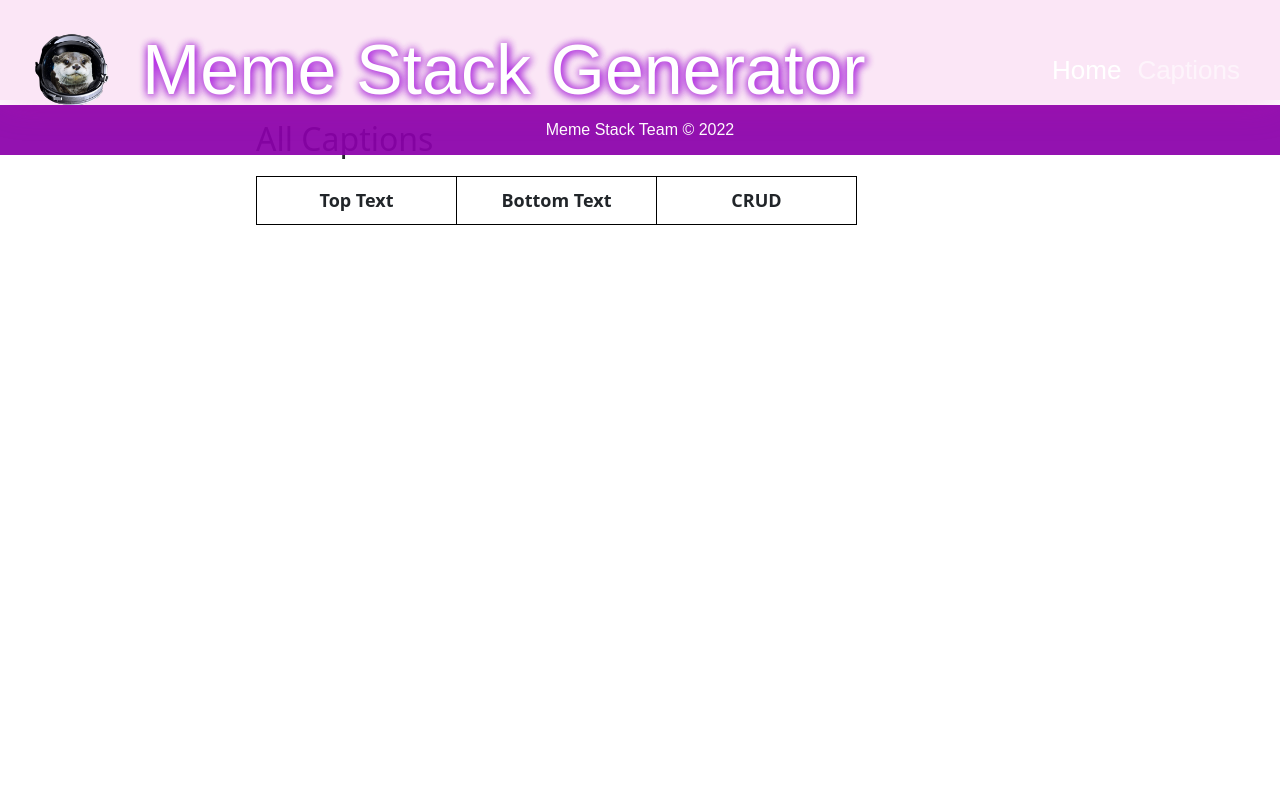
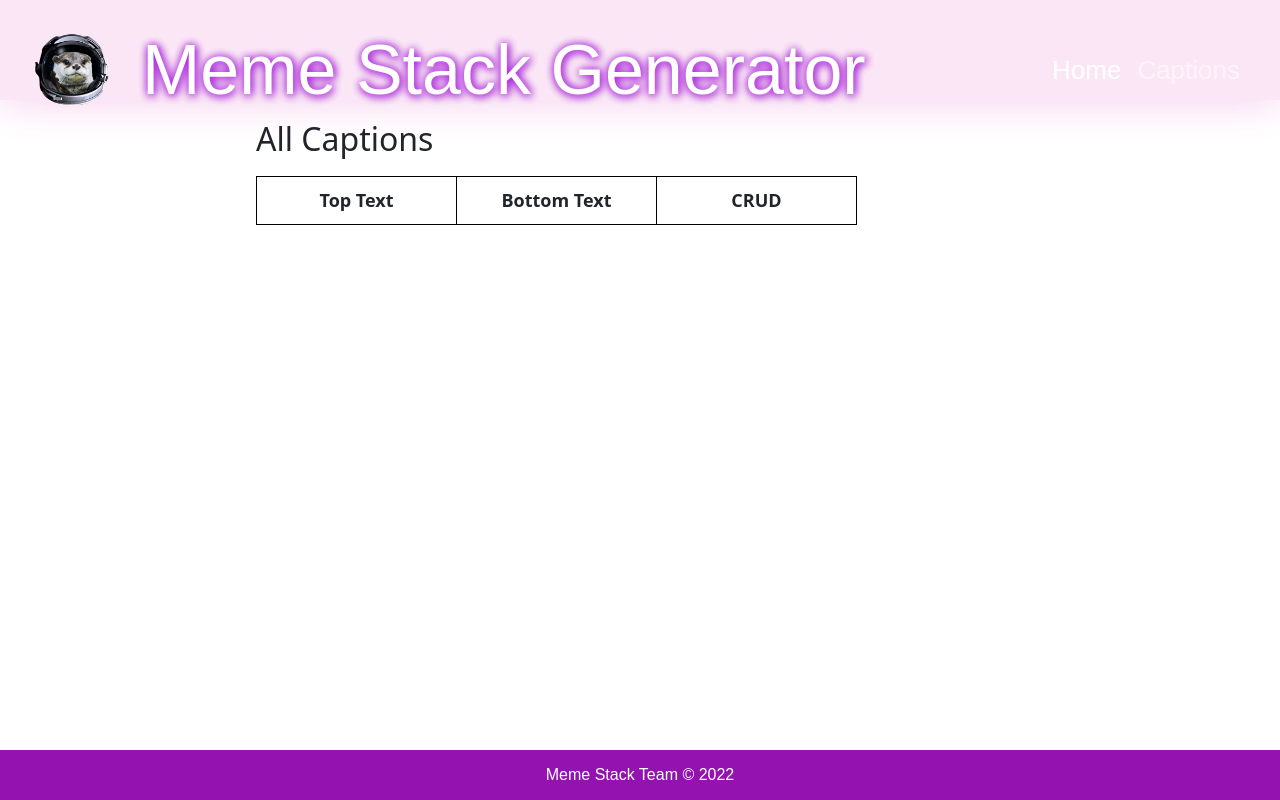
Before and after one commit to ChelleAmon/meme-generator, a website with bundled scripts: page client/caption/caption.html in a window 1280 px wide. Built offline with nearby package versions, Linux system fonts and the light colour scheme; no server answers; a web font is replaced by a local one.

Commit message:
ref(css): remove unwanted selectors

```diff
--- a/client/caption/caption.css
+++ b/client/caption/caption.css
@@ -11,7 +11,6 @@ body {
     top: 15vh;
     left: 20%;
     overflow:hidden;
-    z-index: -2;
     justify-content: center;
 }
 
--- a/client/shared/global.css
+++ b/client/shared/global.css
@@ -94,9 +94,11 @@ font-family: 'Roboto', sans-serif; */
     width: 100%;
     display: flex;
     align-items: center;
-justify-content: center;
+    justify-content: center;
     color: rgb(255, 255, 255);
     font-family: 'Chau Philomene One' , sans-serif;
+    position:fixed;
+    bottom: 0;
 
 }
 /* Footer Bar J.M END */
```
